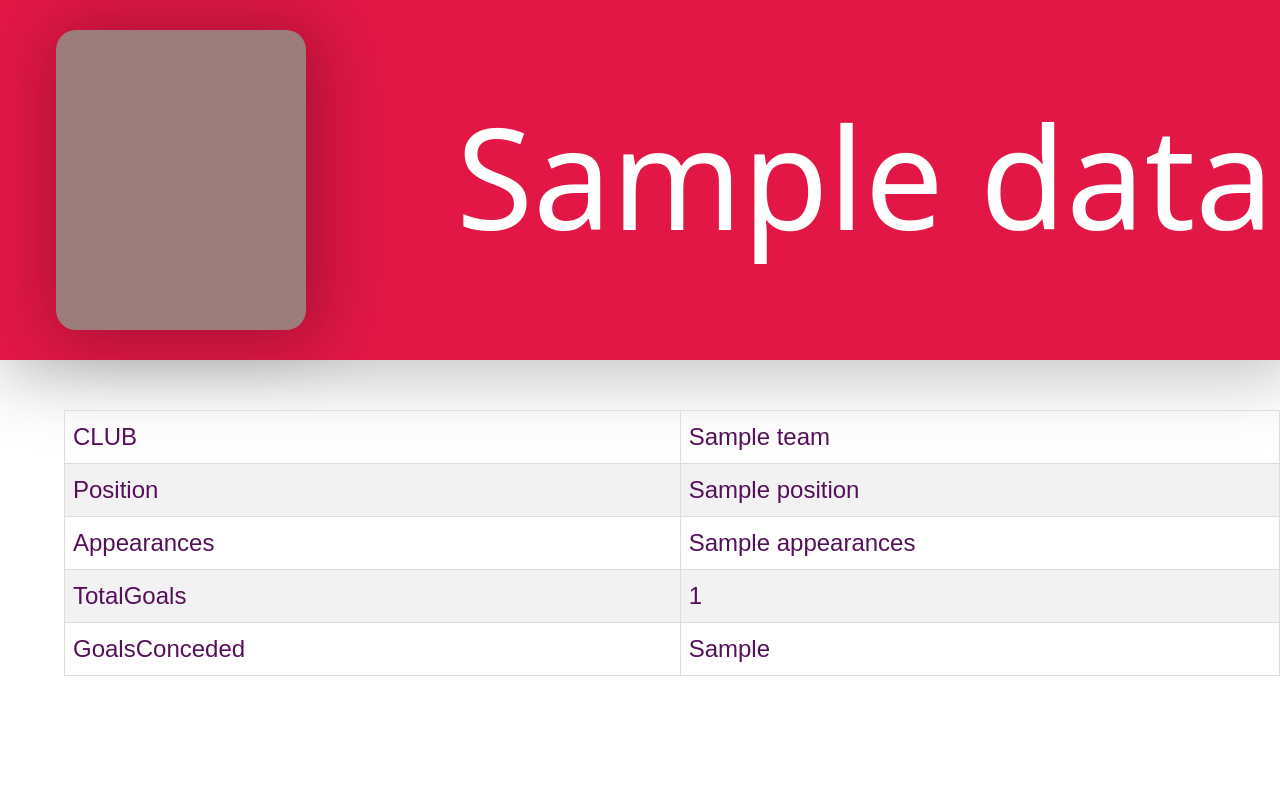
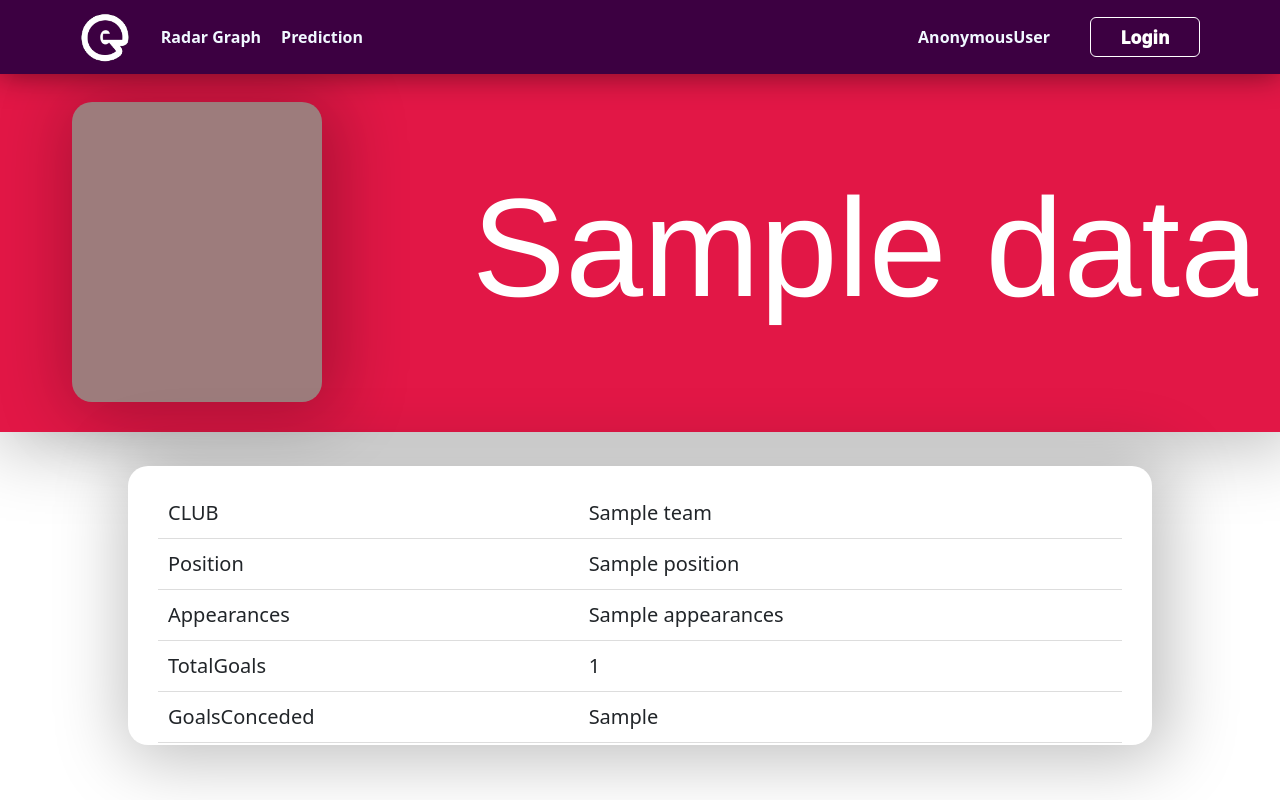
Before and after one commit to TAGCH/E-Predict_League191, a Django app: template audience/templates/audience/player_information.html in a window 1280 px wide. Run offline with Django 4.2, Linux system fonts and the light colour scheme; the template is opened without the code that fills it: most values are stand-ins (such as "Sample title", 1, 10 or a date in 2020); parts of the project's set-up code (start-up, migrations or seed data) failed here and were passed over.

Commit message:
fixed player page

```diff
--- a/audience/static/audience/player_information.css
+++ b/audience/static/audience/player_information.css
@@ -1,7 +1,143 @@
-*, html, body {
-    margin: 0;
-    padding: 0;
+/*For menu bar*/
+header {
+    position: fixed;
+    width: 100%;
+    padding: 12px 80px;
+    background-color: #3C0041;
+    display: flex;
+    justify-content: space-between;
+    align-items: center;
+    box-shadow: 0 0 30px rgb(0, 0, 0, 0.5);
+    z-index: 99;
 }
+
+.logo {
+    font-size: 2em;
+    color: rgb(255, 255, 255);
+    user-select: none;
+    font-weight: 700;
+    text-shadow: 2px 2px 8px #00000057;
+}
+
+.navigation {
+    display: flex; /* Added flex display */
+    align-items: center; /* Center items vertically */
+    margin-right: auto;
+}
+
+.navigation a {
+    font-size:  1.0em;
+    color: aliceblue;
+    text-decoration: none;
+    font-weight: 600;
+    margin-left: 20px; /* Adjusted margin */
+    position: relative; /* Removed duplicate position property */
+    display: inline-flex;
+}
+
+.navigation .btnLogin-popup {
+    width:  110px;
+    height: 40px;
+    background: transparent;
+    border: 1px solid #fff;
+    outline: none;
+    border-radius: 6px;
+    cursor: pointer;
+    font-size: 1.1em;
+    color: #fff;
+    font-weight: 1000;
+    margin-left: 40px;
+    transition: .5s;
+}
+
+.navigation .btnLogin-popup:hover {
+    background: rgba(255, 255, 255, 0.5);
+    color: blueviolet;
+}
+
+.navigation a::after {
+    content: ' ';
+    position: absolute;
+    left: 0;
+    bottom: -6px;
+    width: 100%;
+    height: 3px;
+    background: #fff;
+    border-radius: 5px;
+    transform: scaleX(0);
+    transition: transform .5s;
+}
+
+.navigation a:hover::after {
+    transform-origin: left;
+    transform: scaleX(1);
+}
+
+.navigation-left {
+    display: flex; /* Added flex display */
+    align-items: center; /* Center items vertically */
+    margin-left: auto;
+}
+
+.navigation-left a {
+    font-size:  1.0em;
+    color: aliceblue;
+    text-decoration: none;
+    font-weight: 600;
+    margin-left: 20px; /* Adjusted margin */
+    position: relative; /* Removed duplicate position property */
+    display: inline-flex;
+}
+
+.navigation-left .btnLogin-popup {
+    width:  110px;
+    height: 40px;
+    background: transparent;
+    border: 1px solid #fff;
+    outline: none;
+    border-radius: 6px;
+    cursor: pointer;
+    font-size: 1.1em;
+    color: #fff;
+    font-weight: 1000;
+    margin-left: 40px;
+    transition: .5s;
+}
+
+.navigation-left .btnLogin-popup:hover {
+    background: rgba(255, 255, 255, 0.5);
+    color: blueviolet;
+}
+
+.navigation-left a::after {
+    content: ' ';
+    position: absolute;
+    left: 0;
+    bottom: -6px;
+    width: 100%;
+    height: 3px;
+    background: #fff;
+    border-radius: 5px;
+    transform: scaleX(0);
+    transition: transform .5s;
+}
+
+.navigation-left a:hover::after {
+    transform-origin: left;
+    transform: scaleX(1);
+}
+
+.item {
+    width: 40px;
+    height: auto;
+    cursor: pointer;
+    transition: 0.3s;
+  }
+
+.item:hover {
+    transform: scale(1.1);
+}
+/*For menu bar*/
 
 .profile {
     height: 45vh;
@@ -31,6 +167,7 @@
 .p_name {
     font-size: 140px;
     margin-left: 100px;
+    font-family: 'Franklin Gothic Medium', 'Arial Narrow', Arial, sans-serif;
 }
 
 .details_box  {
@@ -40,31 +177,74 @@
     justify-content: center;
 }
 
-.table , td {
-    width: 80vw;
-    padding-bottom: 25px;
-    border-bottom: 1px solid #3a3535;
+.title {
+    height: 80px;
+    width: 100%;
+    padding: 15px 80px;
+    display: flex;
+    align-items: center;
     justify-content: center;
-    color: rgb(85, 16, 90);
-    font-size: 24px;
+    color: #3C0041;
+    font-family: 'Franklin Gothic Medium', 'Arial Narrow', Arial, sans-serif;
+    font-size: 100px;
+    font-weight: 200;
+
 }
 
-.table {
+.Static-title {
+    height: 80px;
+    width: 100%;
+    padding: 0px 140px;
+    display: flex;
+    align-items: center;
+    color: #3C0041;
+    font-family: 'Franklin Gothic Medium', 'Arial Narrow', Arial, sans-serif;
+    font-size: 50px;
+    font-weight: 200;
+}
+
+.outer-box2 {
     display: flex;
     justify-content: center;
+    padding: 10px 0 50px;
 }
 
-#details {
-    font-family: Arial, Helvetica, sans-serif;
+.score-board {
+    font-size: 20px;
+    background-color: rgb(255, 255, 255);
+    padding: 2px 30px;
+    width: 80vw;
+    border-radius: 20px;
+    box-shadow: 6px 4px 68px 11px rgba(0, 0, 0, 0.25);
+}
+
+.score-board-title {
+    height: 80px;
+    width: 100%;
+    padding: 15px 80px;
+    display: flex;
+    align-items: center;
+    justify-content: center;
+    color: #3C0041;
+    font-family: 'Franklin Gothic Medium', 'Arial Narrow', Arial, sans-serif;
+    font-size: 80px;
+    font-weight: 200;
+}
+
+.player table {
+    width: 100%;
     border-collapse: collapse;
-    width: 100%;
-  }
+    margin-top: 20px;
+}
 
-#details td, #details th {
-    border: 1px solid #ddd;
-    padding: 8px;
-  }
+.player td {
+    padding: 10px;
+    margin-left: 10px;
+    border-bottom: 1px solid #ddd; /* Add only the bottom border */
+}
 
-#details tr:nth-child(even){background-color: #f2f2f2;}
-
-#details tr:hover {background-color: #ddd;}
+.player th {
+    padding: 10px;
+    background-color: #f2f2f277;
+    border-radius: 10px;
+}
--- a/audience/templates/audience/player_information.html
+++ b/audience/templates/audience/player_information.html
@@ -12,16 +12,40 @@
 </head>
 
 <body>
+    <header>
+        <div class="item">
+            <a href="{% url 'audience:homepage' %}" rel="noopener">
+                <img class="rounded-circle" src="{% static 'audience\image\Logo.png' %}" alt="Logo" width="50" height="50">
+            </a>
+        </div>
+        &nbsp;&nbsp;&nbsp;&nbsp;&nbsp;
+        <nav class="navigation">
+            <a href="{% url 'audience:team_comparison' %}">Radar Graph</a>
+            <a href="#">Prediction</a>
+        </nav>
 
+        <nav class="navigation-left">
+            <a href="{% url 'user_profile:profile' %}">{{user}}</a>
+            {% if user.is_authenticated %}
+            <button class="btnLogin-popup" onclick="window.location.href='{% url 'account_logout' %}'">Logout</button>
+            {% else %}
+            <button class="btnLogin-popup" onclick="window.location.href='{% url 'account_login' %}'">Login</button>
+            {% endif %}
+        </nav>
+    </header>
+    <br><br><br>
   <div class="profile">
     <div class="pic">
       <!-- <img src="{% static 'audience\image\empty_profile.png' %}"> -->
     </div>
   <h1 class="p_name">{{ data.Name }}</h1>
   </div>
-
-  <div class="details_box">
-    <table id = "details">
+  <br>
+    <div class="outer-box2">
+      <div class="score-board">
+          <div class="player">
+              <table>
+                  <tbody>
                     <tr>
                         <td>CLUB</td>
                         <td>{{ data.Team }}</td>
@@ -42,6 +66,9 @@
                       <td>GoalsConceded</td>
                       <td>{{ data.GoalsConceded }}</td>
                     </tr>
+                  </tbody>
               </table>
           </div>
+      </div>
+  </div>
 </body>
```
Also changed, not shown: audience/static/audience/data/player_with_team_id.csv. Lines whose indentation alone changed are shown as unchanged.
